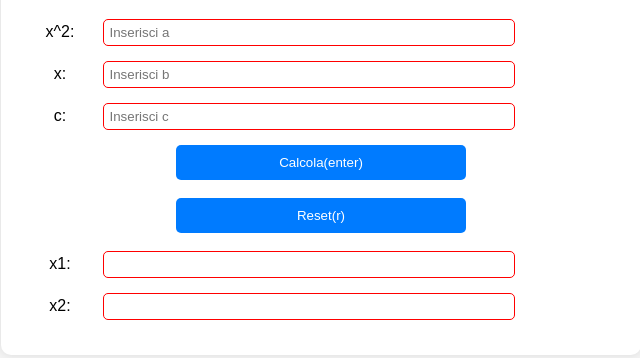
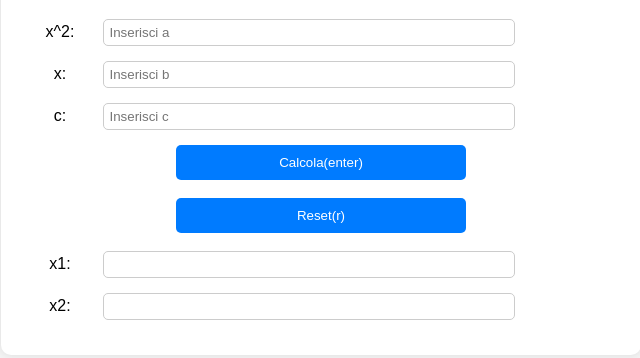
Before and after one commit to leofox38-cmd/equazioniTest, a plain HTML site: page index.html in a window 1280 px wide. Shown: the part 168-526 px from the top of the page, without its empty margins (319-959 px from the left). Drawn offline with Linux system fonts and the light colour scheme.

Commit message:
Update style.css

```diff
--- a/css/style.css
+++ b/css/style.css
@@ -34,7 +34,7 @@ h1 {
     width: 400px;
     margin: 0 auto;
     padding: 5px;
-    border: 1px solid hsl(0, 100%, 50%);
+    border: 1px solid #ccc;
     border-radius: 5px;
 }
 
```
